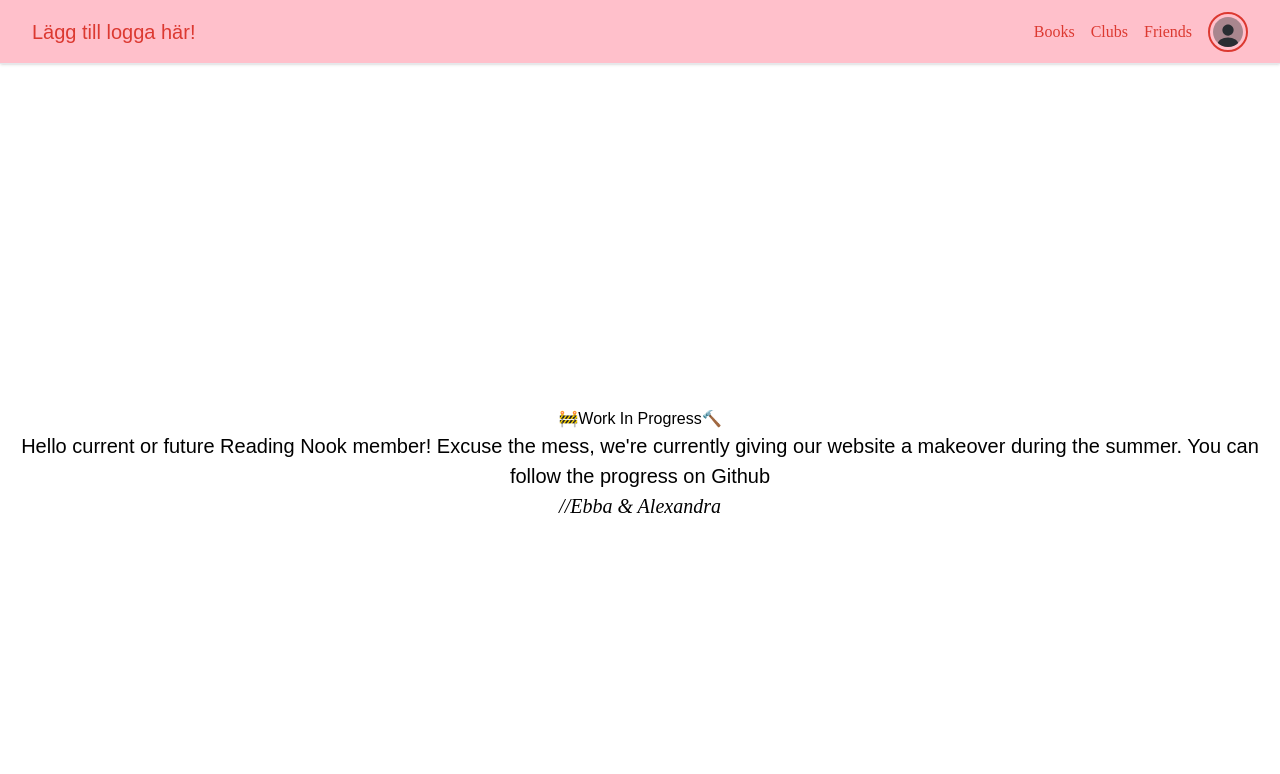
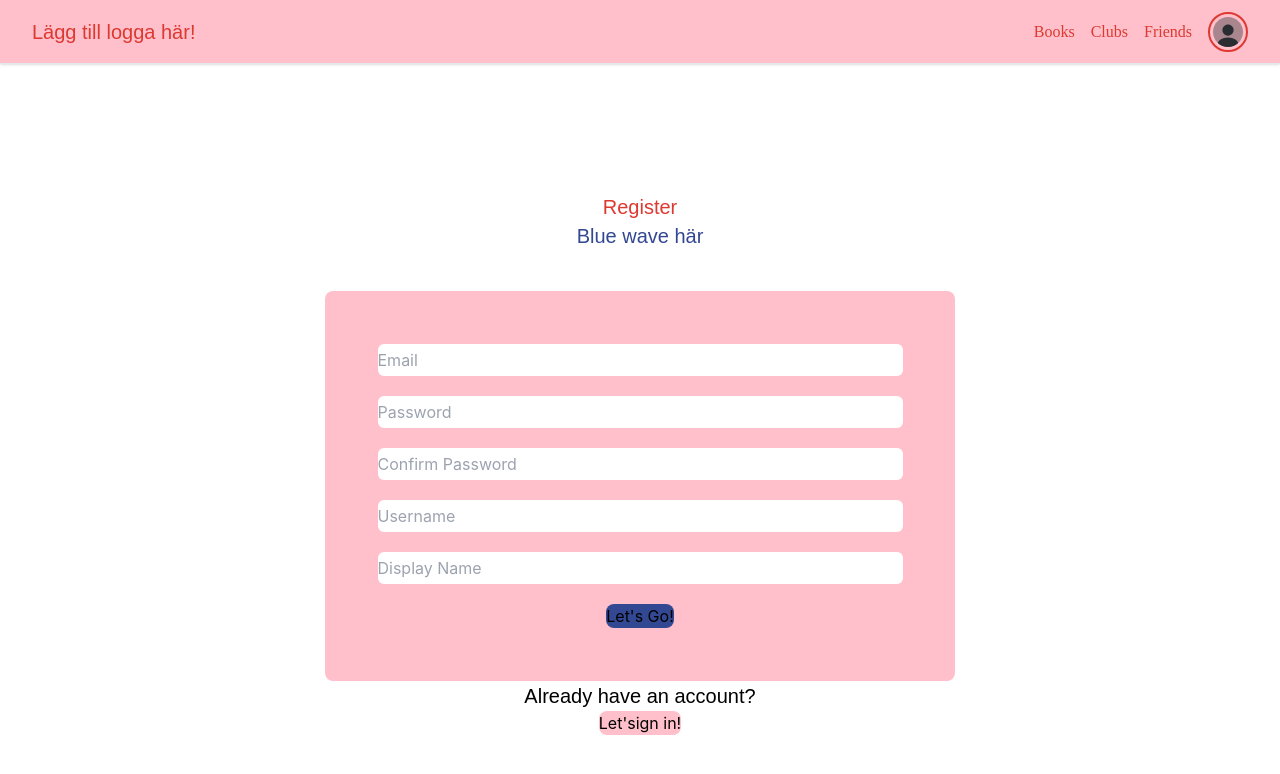
Before and after one commit to gorillagripcore/readingnook.se, a React (Create React App) app: page / in a window 1280 px wide. Shown: the top 774 px of the page. Built offline with nearby package versions, Linux system fonts and the light colour scheme; a web font is replaced by a local one.

Commit message:
added all ui elements that will be needed for registering a new account. Still needs more styling

```diff
--- a/package.json
+++ b/package.json
@@ -10,6 +10,7 @@
     "@testing-library/user-event": "^13.5.0",
     "react": "^19.1.0",
     "react-dom": "^19.1.0",
+    "react-router-dom": "^7.7.0",
     "react-scripts": "5.0.1",
     "web-vitals": "^2.1.4"
   },
--- a/src/App.js
+++ b/src/App.js
@@ -1,15 +1,11 @@
 import './App.css';
 import Navbar from './components/Navbar';
+import Register from './Register';
 
 function App() {
   return (
     <div className="App">
-      <Navbar />
-      <div className='container'>
-        <h1 className="items-center">🚧Work In Progress🔨</h1>
-        <p>Hello current or future Reading Nook member! Excuse the mess, we're currently giving our website a makeover during the summer. You can follow the progress on <a href="https://github.com/gorillagripcore/readingnook.se" target="_blank" rel="noopener noreferrer">Github</a></p>
-        <p className='names'>//Ebba & Alexandra</p>
-      </div>
+      <Register />
     </div>
   );
 }
--- /dev/null
+++ b/src/Register.js
@@ -0,0 +1,33 @@
+// This is the page where a new user can create an account
+import Navbar from './components/Navbar';
+
+function Register() {
+  return (
+    <div className="Register">
+      <Navbar />
+        <div className='container bg-background'>
+            <h1 className='text-xl font-font-gastromond text-red-text text-center'>Register</h1>
+            <p className='text-accents'>Blue wave här</p>
+
+            <div className='bg-main-pink w-1/2 h-1/2 justify-align flex flex-col gap-5 justify-center items-center mt-10 rounded-lg'>
+                <input type="email" placeholder="Email" className='bg-background h-8 w-5/6 rounded-md'></input>
+                <input type="password" placeholder="Password" className='bg-background h-8 w-5/6 rounded-md'></input>
+                <input type="password" placeholder="Confirm Password" className='bg-background h-8 w-5/6 rounded-md'></input>
+                <input type="text" placeholder="Username" className='bg-background h-8 w-5/6 rounded-md'></input>
+                <input type="text" placeholder="Display Name" className='bg-background h-8 w-5/6 rounded-md'></input>
+                <button className="bg-accents rounded-lg">Let's Go!</button>
+            </div>
+            <div>
+                <p>Already have an account?</p>
+                <button className="bg-main-pink rounded-lg">Let'sign in!</button>
+            </div>
+
+
+
+
+      </div>
+    </div>
+  );
+}
+
+export default Register;
```
Also changed, not shown: 1 other file (tests, documents, lock files or other folders).
